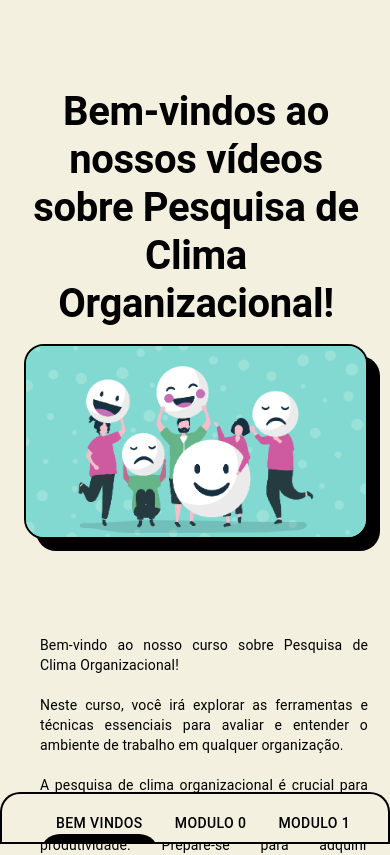
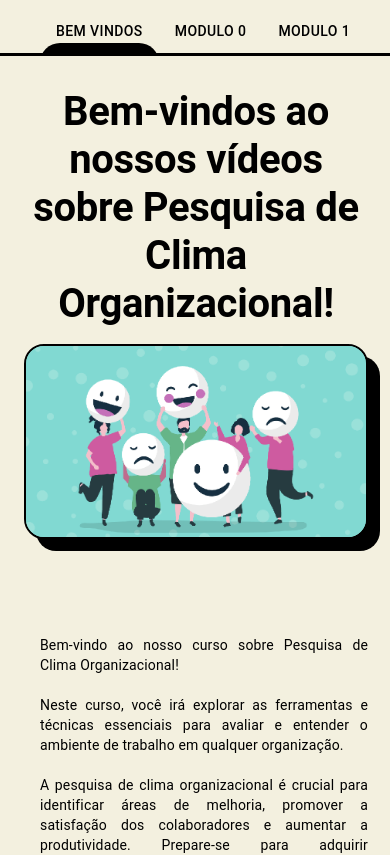
Before and after one commit to jeancarlos/psy-class, a Next.js app: page / in a window 390 px wide. Shown: the top 855 px of the page. Built offline with nearby package versions, Linux system fonts and the light colour scheme.

Commit message:
fix resposiviness

```diff
--- a/src/app/Player.tsx
+++ b/src/app/Player.tsx
@@ -6,8 +6,11 @@ import StarsIcon from '@mui/icons-material/Stars';
 export default function Player(props: { videoUri: string, title: string, subTitle?: string }) {
   return (
     <>
-      <Typography variant="h2" component="h1" fontSize="2rem" fontWeight={700} sx={{ display: "flex", alignItems: "center", mb: 2 }}>
-        {props.subTitle && <Box className="subTitle" component="span">{props.subTitle} <StarsIcon /></Box>}
+      <Typography variant="h2" component="h1" className='Title' fontWeight={700} sx={{ display: "flex", alignItems: "center", justifyContent: "center", mb: 2 }}>
+        {props.subTitle
+          ? <Box className="subTitle" component="span">{props.subTitle} <StarsIcon /></Box>
+          : <Box className="subTitle subTitleIcon" component="span"><StarsIcon /></Box>
+        }
         {props.title}
       </Typography>
       <Box className="aspect-box" sx={{ mb: 6 }}>
--- a/src/app/globals.css
+++ b/src/app/globals.css
@@ -113,16 +113,15 @@ body {
   .tabs {
     margin-top: 0;
     position: fixed;
-    bottom: 0;
+    top: 0;
     left: 0;
     right: 0;
     background-color: #F3F0DF; /* Optional: Background color */
     box-shadow: 0 -2px 5px rgba(0, 0, 0, 0.2); /* Optional: Shadow */
-    border-radius: 20px;
-    border-bottom-left-radius: 0;
-    border-bottom-right-radius: 0;
-    box-shadow: inset 0 0 0 2px #000;
+    border-radius: 0;
+    box-shadow: none;
     z-index: 999;
+    border-bottom: 3px solid #000;
   }
 
   .tabs .MuiButtonBase-root.MuiTab-root {
@@ -143,12 +142,26 @@ body {
   align-items: center;
   gap: 5px;
   min-width: 85px;
+  line-height: 1rem;
+
 }
 
+.subTitle.subTitleIcon {
+  min-width: 16px;
+}
+
+.MuiTypography-root.Title {
+  font-size: 2rem;
+  line-height: 2.5rem;
+}
 @media (max-width: 768px) {
   .subTitle {
   min-width: 71px;
   font-size: 15px;
+  }
+  .MuiTypography-root.Title {
+    font-size: 1.5rem;
+    line-height: 2.5rem;
   }
 }
 
```
